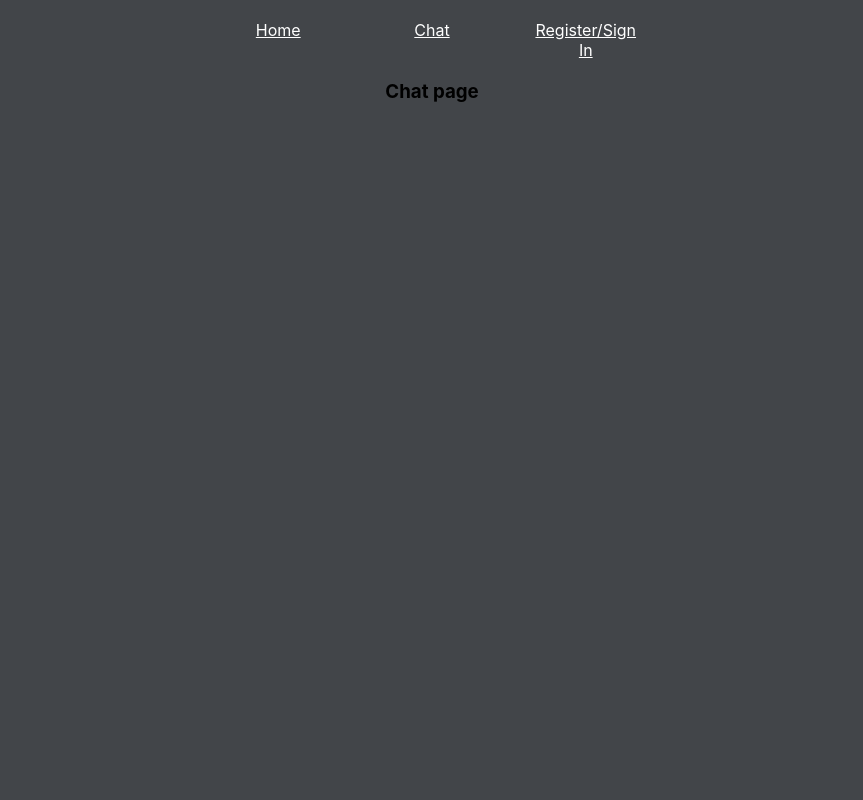
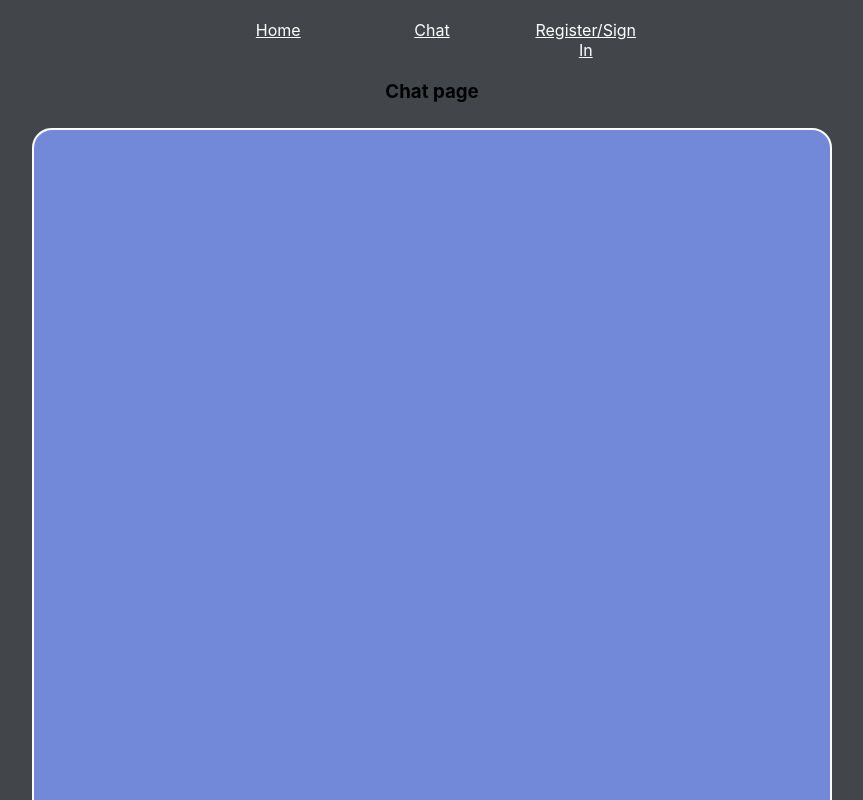
Before and after one commit to Daniel-N98/chat-application, a React (Create React App) app: page /chat in a window 1280 px wide. Shown: the top 800 px of the page, without its empty margins (208-1071 px from the left). Built offline with nearby package versions, Linux system fonts and the light colour scheme; no server answers.

Commit message:
ChatBox implementation

```diff
--- a/src/views/Chat.jsx
+++ b/src/views/Chat.jsx
@@ -1,7 +1,10 @@
+import ChatBox from "../components/chat/ChatBox";
+
 export default function Chat() {
   return (
     <section id="chat-view">
       <h1>Chat page</h1>
+      <ChatBox />
     </section>
   );
 }
```
